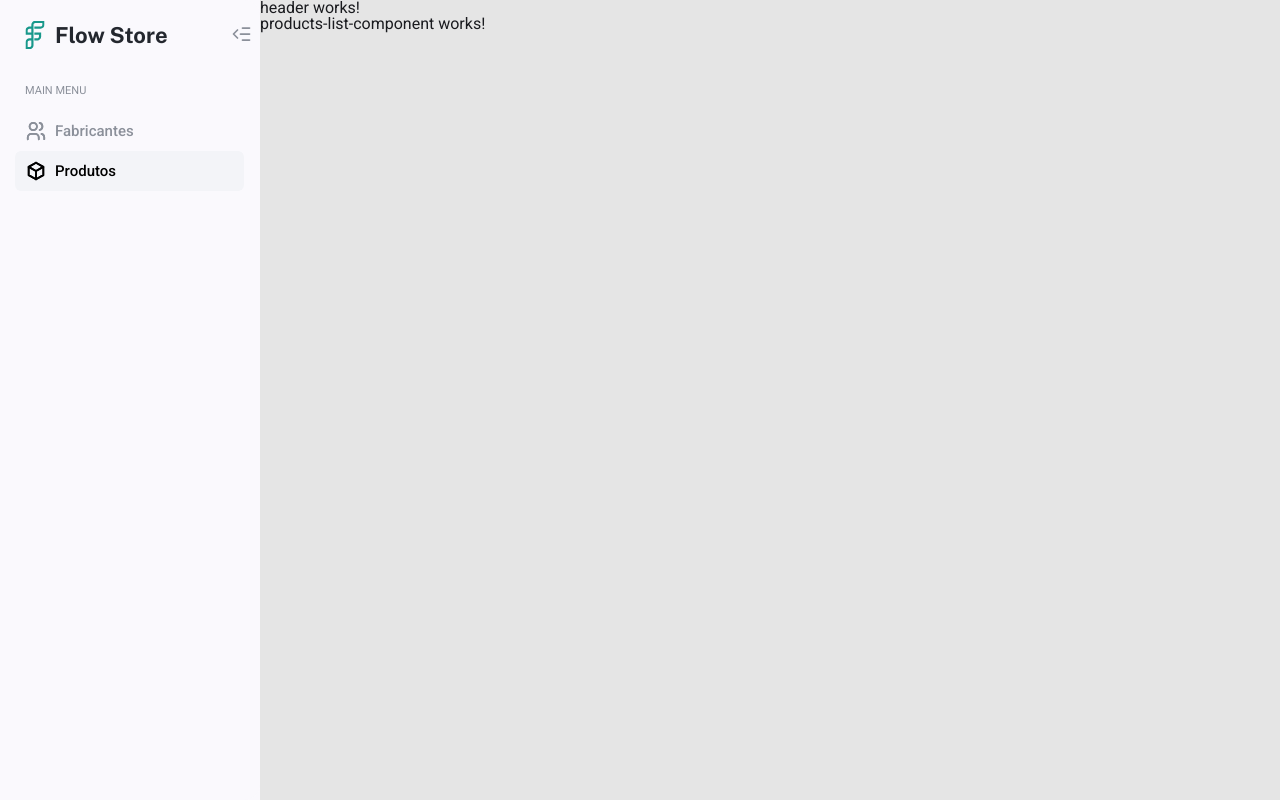
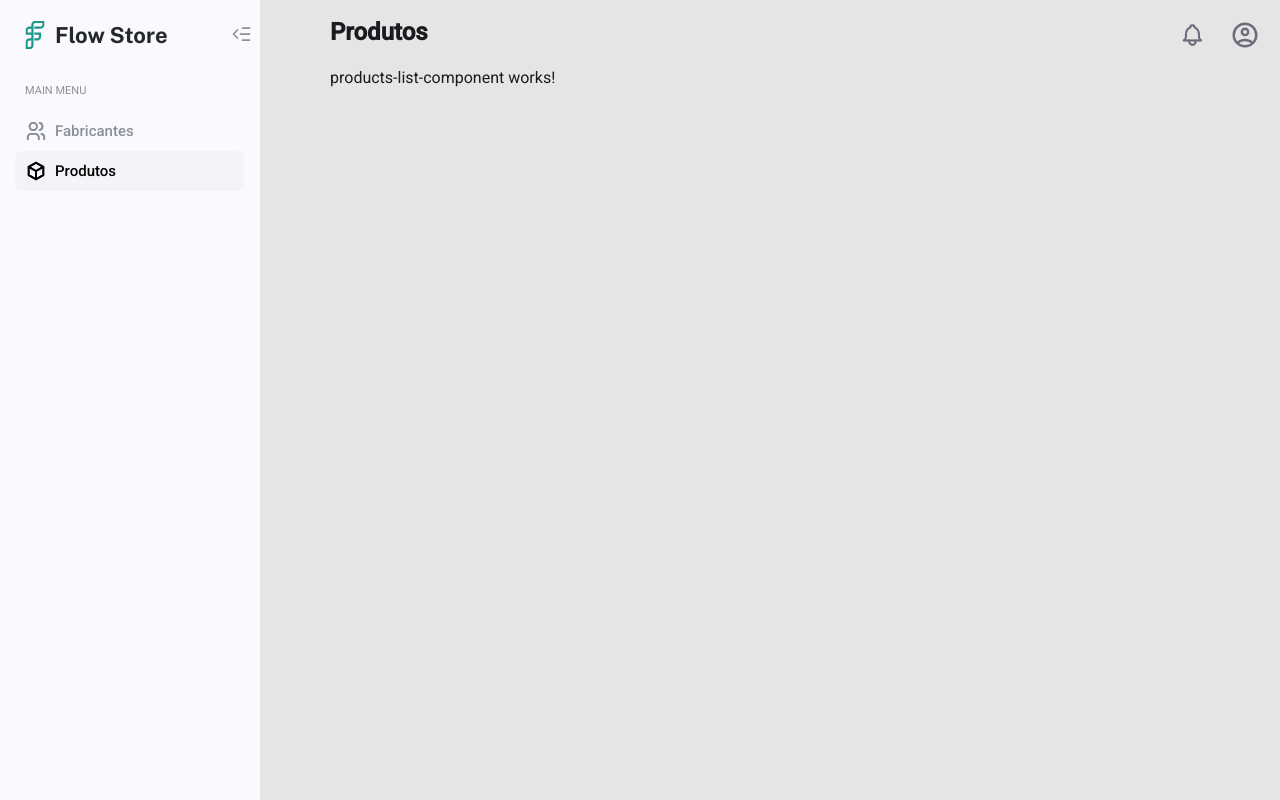
Before and after one commit to RodrigoVieira06/FlowStore, an Angular app: page /products in a window 1280 px wide. Built offline with nearby package versions, Linux system fonts and the light colour scheme.

Commit message:
feat: developed the header component

```diff
--- a/src/app/app.component.html
+++ b/src/app/app.component.html
@@ -1,9 +1,9 @@
 <mat-sidenav-container class="app-container">
-  <mat-sidenav #sidenav opened mode="side">
+  <mat-sidenav #sidenav class="app-container__sidenav" opened mode="side">
     <app-sidenav [sidenav]="sidenav" />
   </mat-sidenav>
   <mat-sidenav-content class="app-container__content">
-    <img src="/assets/icons/menu.svg" alt="menu" class="app-container__content--sidenavButton" fontIcon="menu"
+    <img class="app-container__content--sidenavButton" src="/assets/icons/menu.svg" alt="menu" fontIcon="menu"
       (click)="sidenav.toggle()" *ngIf="!sidenav.opened">
     <router-outlet />
   </mat-sidenav-content>
--- a/src/app/app.component.scss
+++ b/src/app/app.component.scss
@@ -3,7 +3,7 @@
 .app-container {
   height: 100vh;
 
-  mat-sidenav {
+  &__sidenav {
     width: 260px;
   }
 
--- a/src/app/pages/manufacturers/manufacturers.component.html
+++ b/src/app/pages/manufacturers/manufacturers.component.html
@@ -1,4 +1,4 @@
 <main class="manufactures-container">
-  <app-header />
+  <app-header [title]="title" />
   <router-outlet />
 </main>
--- a/src/app/pages/manufacturers/manufacturers.component.scss
+++ b/src/app/pages/manufacturers/manufacturers.component.scss
@@ -1,4 +1,6 @@
 .manufactures-container {
   display: flex;
   flex-direction: column;
+  margin-left: 70px;
+  margin-right: 40px;
 }
--- a/src/app/pages/manufacturers/manufacturers.component.ts
+++ b/src/app/pages/manufacturers/manufacturers.component.ts
@@ -6,5 +6,5 @@ import { Component } from '@angular/core';
   styleUrl: './manufacturers.component.scss'
 })
 export class ManufacturersComponent {
-
+  public title: string = 'Fabricantes';
 }
--- a/src/app/pages/products/products.component.html
+++ b/src/app/pages/products/products.component.html
@@ -1,2 +1,4 @@
-<app-header />
-<router-outlet />
+<main class="products-container">
+  <app-header [title]="title" />
+  <router-outlet />
+</main>
--- a/src/app/pages/products/products.component.scss
+++ b/src/app/pages/products/products.component.scss
@@ -0,0 +1,6 @@
+.products-container {
+  display: flex;
+  flex-direction: column;
+  margin-left: 70px;
+  margin-right: 20px;
+}
--- a/src/app/pages/products/products.component.ts
+++ b/src/app/pages/products/products.component.ts
@@ -6,5 +6,5 @@ import { Component } from '@angular/core';
   styleUrl: './products.component.scss'
 })
 export class ProductsComponent {
-
+  public title: string = 'Produtos';
 }
--- a/src/app/shared/components/header/header.component.html
+++ b/src/app/shared/components/header/header.component.html
@@ -1 +1,9 @@
-<p>header works!</p>
+<header class="header-container">
+  <section class="header-container__title">
+    <p>{{title}}</p>
+  </section>
+  <section class="header-container__userdetails">
+    <img class="header-container__userdetails--notifications" src="/assets/icons/notification.svg" alt="notification">
+    <img class="header-container__userdetails--profile" src="/assets/icons/profile.svg" alt="profile">
+  </section>
+</header>
--- a/src/app/shared/components/header/header.component.scss
+++ b/src/app/shared/components/header/header.component.scss
@@ -0,0 +1,35 @@
+.header-container {
+  display: flex;
+  justify-content: space-between;
+  padding-block: 20px;
+
+  &__title {
+    font-size: 24px;
+    font-weight: 700;
+  }
+
+  &__userdetails {
+    display: flex;
+    gap: 24px;
+
+    &--notifications {
+      width: 28x;
+      cursor: pointer;
+
+      &:hover {
+        filter: brightness(0%);
+        transition: filter 0.5s ease;
+      }
+    }
+
+    &--profile {
+      width: 30px;
+      cursor: pointer;
+
+      &:hover {
+        filter: brightness(0%);
+        transition: filter 0.5s ease;
+      }
+    }
+  }
+}
--- a/src/app/shared/components/header/header.component.ts
+++ b/src/app/shared/components/header/header.component.ts
@@ -1,4 +1,4 @@
-import { Component } from '@angular/core';
+import { Component, Input } from '@angular/core';
 
 @Component({
   selector: 'app-header',
@@ -6,5 +6,5 @@ import { Component } from '@angular/core';
   styleUrl: './header.component.scss'
 })
 export class HeaderComponent {
-
+  @Input() title!: string;
 }
```
Also changed, not shown: public/assets/icons/notification.svg (added), public/assets/icons/profile.svg (added).
